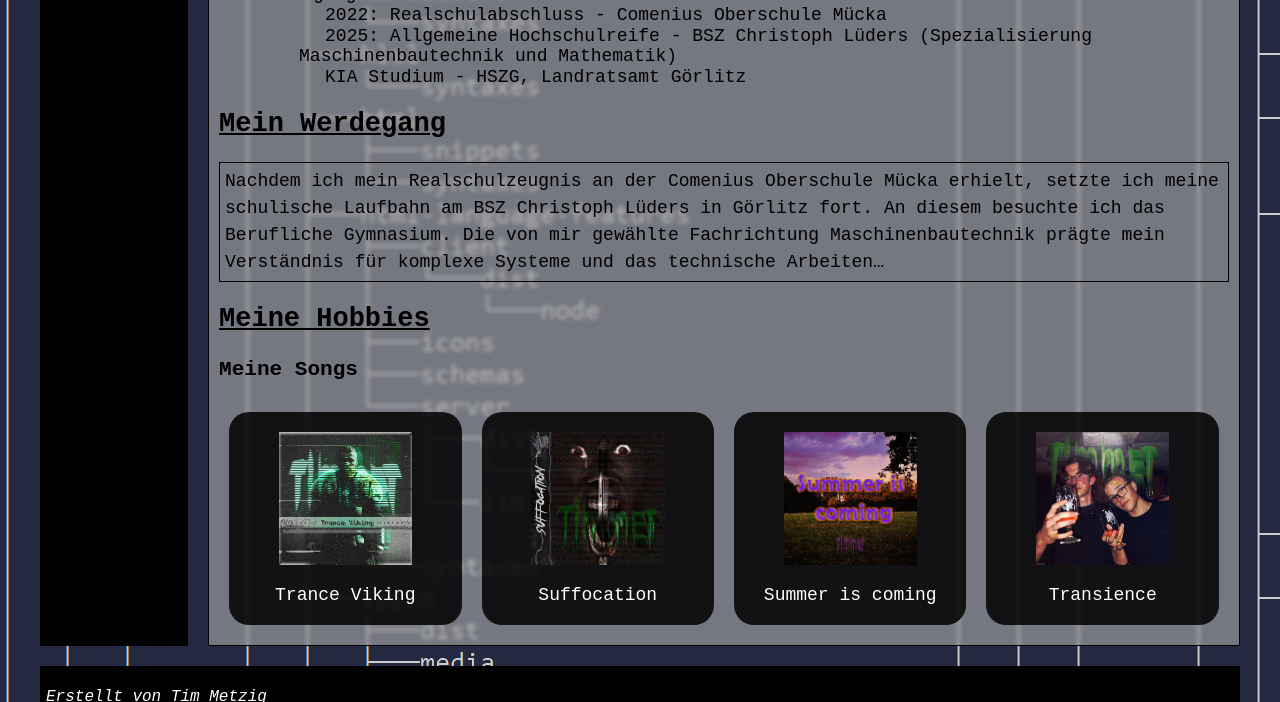
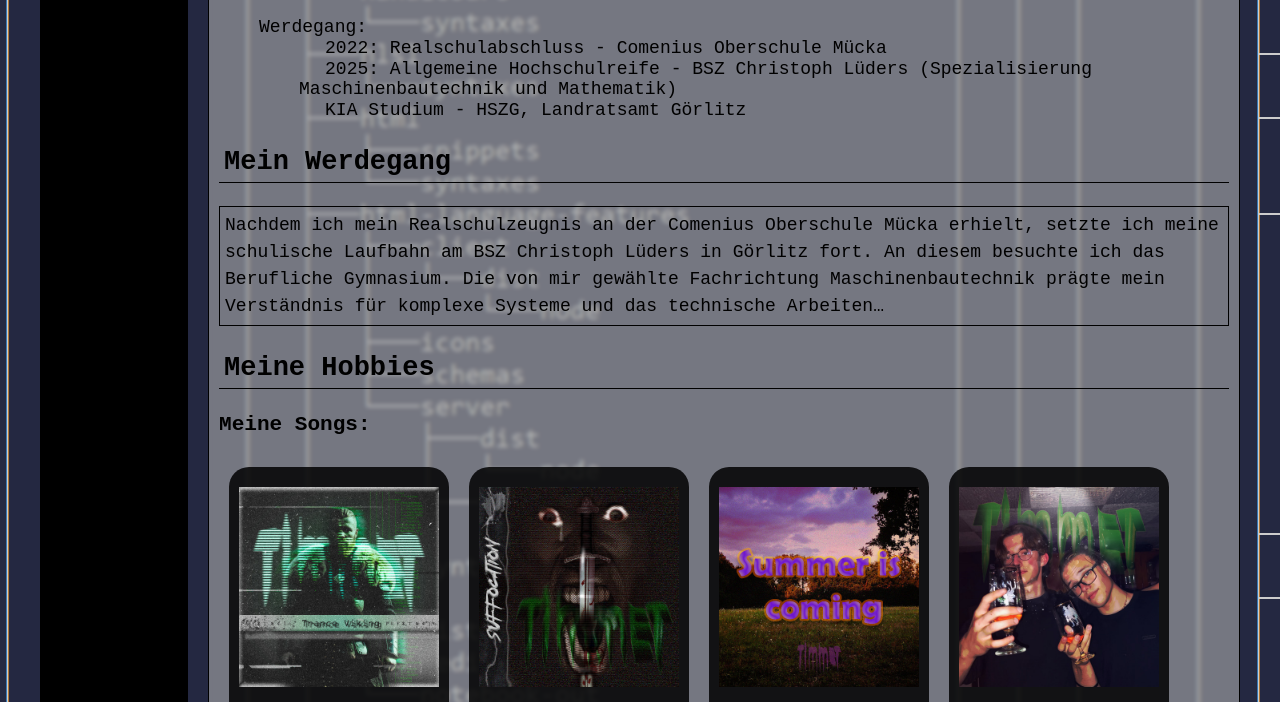
Before and after one commit to TimMet2340/Mein-Portfolio2, a plain HTML site: page index.html in a window 1280 px wide. Shown: the part 735-1437 px from the top of the page. Drawn offline with Linux system fonts and the light colour scheme; a web font is replaced by a local one.

Commit message:
Fix Song Kacheln feste Größe + window look

```diff
--- a/index.html
+++ b/index.html
@@ -10,7 +10,6 @@
 
 </head>
 
-<!--Änderung für Git-->
 <body>
 
 <header class="distance">
@@ -34,7 +33,12 @@
     <p><a class="legende" href="#hob">Meine Hobbies</a></p>
 </aside>
 
+
+
 <div class="content">
+
+<p class="windowdek">_ ❒ X</p>
+
 <section id="stbr">
 <h2>Steckbrief</h2>
     <ul>
@@ -67,30 +71,28 @@
 <section id="hob">
     <h2>Meine Hobbies</h2>
     <div></div>
-    <h3>Meine Songs</h3>
-    <span id="songs">
+    <h3>Meine Songs:</h3>
+    <div id="songs">
         <!-- Songkachel zu SoundCloud -->
         <div class="song" href="https://soundcloud.com/game-crafter-633059615">
-            <img src="trance_viking.jpg" width="60%">
-            <br>
-            <a class="song_link" href="https://soundcloud.com/game-crafter-633059615/trance-viking">Trance Viking</a>
+            <img src="trance_viking.jpg" width="100%">
+            <p class="song_link"><a class="song_link" href="https://soundcloud.com/game-crafter-633059615/trance-viking">Trance Viking</a></p>
         </div>
         <div class="song">
-            <img src="suffocation.jpg" width="60%">
-            <br>
-            <a class="song_link" href="https://soundcloud.com/game-crafter-633059615/suffocation">Suffocation</a>
+            <img src="suffocation.jpg" width="100%">
+            <p class="song_link"><a class="song_link" href="https://soundcloud.com/game-crafter-633059615/suffocation">Suffocation</a></p>
         </div>
         <div class="song">
-            <img src="summer_is_comming.jpg" width="60%">
-            <br>
-            <a class="song_link" href="https://soundcloud.com/game-crafter-633059615/summer-is-coming">Summer is coming</a>
+            <img src="summer_is_comming.jpg" width="100%">
+
+            <p class="song_link"><a class="song_link" href="https://soundcloud.com/game-crafter-633059615/summer-is-coming">Summer is coming</a></p>
         </div>
         <div class="song">
-            <img src="transience.jpg" width="60%">
-            <br>
-            <a class="song_link" href="https://soundcloud.com/game-crafter-633059615/transience">Transience</a>
+            <img src="transience.jpg" width="100%">
+
+            <p class="song_link"><a class="song_link" href="https://soundcloud.com/game-crafter-633059615/transience">Transience</a></p>
         </div>
-    </span>
+    </div>
 
 </section>
 </div>
--- a/style.css
+++ b/style.css
@@ -25,7 +25,12 @@ h1 {
     text-shadow: 2px 2px 4px #000000;
 }
 
-h2 {text-decoration: underline;}
+h2 {
+    padding-left: 5px;
+    padding-bottom: 5px;
+    padding-top: 5px;
+    border-bottom: black solid 1px;
+}
 
 .article {
     padding: 5px;
@@ -56,20 +61,24 @@ h2 {text-decoration: underline;}
 
 #songs {
     display: flex;
+    flex-wrap: wrap;
 }
+
+/*media query: kacheln ins center gerückt - in bearbeitung weils nicht klappt*/
 
 .song {
     margin: 10px;
     padding-top: 20px;
     padding-bottom: 20px;
-    padding-left: 5px;
-    padding-right: 5px;
+    padding-left: 10px;
+    padding-right: 10px;
     display: flex;
     flex-direction: column;
     align-items: center;
+    justify-content: space-between;
     background-color: rgba(0, 0, 0, 0.848);
     border-radius: 20px;
-
+    width: 200px;
 }
 
 .song_link {
@@ -78,7 +87,6 @@ h2 {text-decoration: underline;}
     font-size: auto;
     text-align: center;
 }
-
 
 #sidebar {
     background-color: black;
@@ -129,7 +137,13 @@ h2 {text-decoration: underline;}
     margin-bottom: 20px;
 }
 
-/* custom Listen-Symbole */
+.windowdek {
+    margin: 0;
+    background-color: rgba(92, 91, 91, 0.74);
+    text-align: right;
+}
+
+/* custom Listen-Symbole unterhalb */
 
 ul {
     list-style-type: none;
```
